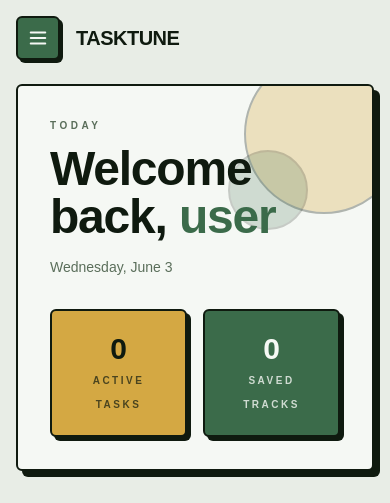
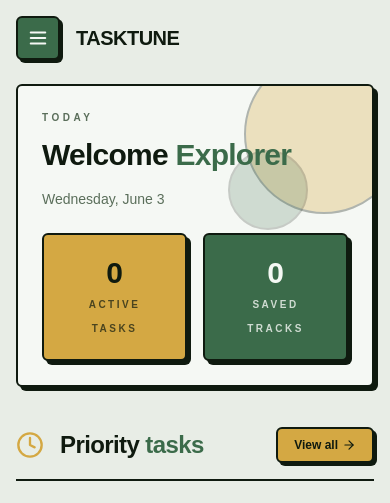
Before and after one commit to Silaenn/MyTodoApp, a Next.js app: page / in a window 390 px wide. Shown: the top 503 px of the page. Built offline with nearby package versions, Linux system fonts and the light colour scheme; no server answers.

Commit message:
feat(home): enhance home page with user authentication and improved task management
- Implement user authentication using Clerk
- Display active task count instead of just 5 tasks
- Update hero section to welcome user by name
- Improve styling and responsiveness of the home page

```diff
--- a/src/app/page.tsx
+++ b/src/app/page.tsx
@@ -1,11 +1,13 @@
 import HomePage from "@/components/Home";
-
+import { auth } from "@/auth";
 import React from "react";
 
-const Home = () => {
+const Home = async () => {
+  const session = await auth();
+
   return (
     <>
-      <HomePage />
+      <HomePage session={session} />
     </>
   );
 };
--- a/src/components/Home.tsx
+++ b/src/components/Home.tsx
@@ -12,8 +12,9 @@ interface Task {
   is_done: boolean;
 }
 
-const Home = () => {
+const Home = ({ session }: { session: any }) => {
   const [tasks, setTasks] = useState<Task[]>([]);
+  const [totalActiveTasks, setTotalActiveTasks] = useState(0);
   const [loading, setLoading] = useState(true);
   const { likedTracks, playTrack } = useMusicStore();
 
@@ -21,7 +22,9 @@ const Home = () => {
     try {
       const res = await fetch("/api/tasks");
       const data = await res.json();
-      setTasks(data.filter((t: Task) => !t.is_done).slice(0, 5));
+      const activeTasks = data.filter((t: Task) => !t.is_done);
+      setTotalActiveTasks(activeTasks.length);
+      setTasks(activeTasks.slice(0, 5));
     } catch (error) {
       console.error("Failed to fetch tasks:", error);
     } finally {
@@ -34,20 +37,20 @@ const Home = () => {
   }, []);
 
   return (
-    <div className="w-full space-y-10 pb-20">
+    <div className="w-full space-y-10 pb-10">
 
       {/* Hero Section */}
-      <section className="relative overflow-hidden rounded-md border-2 border-[#0F1A0F] bg-[#F5F8F4] p-8 shadow-[6px_6px_0px_#0F1A0F] md:p-10">
+      <section className="relative overflow-hidden rounded-md border-2 border-[#0F1A0F] bg-[#F5F8F4] p-6 shadow-[4px_4px_0px_#0F1A0F]">
         <div className="absolute -right-8 -top-8 h-40 w-40 rounded-full border-2 border-[#0F1A0F] bg-[#D4A843] opacity-30" />
         <div className="absolute right-16 top-16 h-20 w-20 rounded-full border-2 border-[#0F1A0F] bg-[#3B6B4A] opacity-20" />
-        <div className="relative z-10 flex flex-col gap-8 md:flex-row md:items-center md:justify-between">
-          <div className="max-w-2xl">
+        <div className="relative z-10 flex flex-col gap-6 lg:flex-row lg:items-center lg:justify-between">
+          <div className="max-w-4xl flex-1">
             <p className="text-[10px] font-bold uppercase tracking-[0.35em] text-[#5A6E5A]">
               Today
             </p>
-            <h1 className="mt-3 text-5xl font-black tracking-tight text-[#0F1A0F] md:text-6xl">
-              Welcome back,{" "}
-              <span className="text-[#3B6B4A]">user</span>
+            <h1 className="mt-3 text-3xl font-black tracking-tight text-[#0F1A0F] lg:text-5xl">
+              Welcome {" "}
+              <span className="text-[#3B6B4A]">{session?.user?.name || "Explorer"}</span>
             </h1>
             <p className="mt-4 text-sm font-medium text-[#5A6E5A] md:text-base">
               {new Date().toLocaleDateString("en-US", {
@@ -63,7 +66,7 @@ const Home = () => {
               {loading ? (
                 <div className="h-8 w-12 mx-auto animate-pulse rounded-sm bg-[#0F1A0F]/20" />
               ) : (
-                <span className="block text-3xl font-black text-[#0F1A0F]">{tasks.length}</span>
+                <span className="block text-3xl font-black text-[#0F1A0F]">{totalActiveTasks}</span>
               )}
               <span className="text-[10px] font-bold uppercase tracking-[0.25em] text-[#0F1A0F]/70">
                 Active tasks
```
